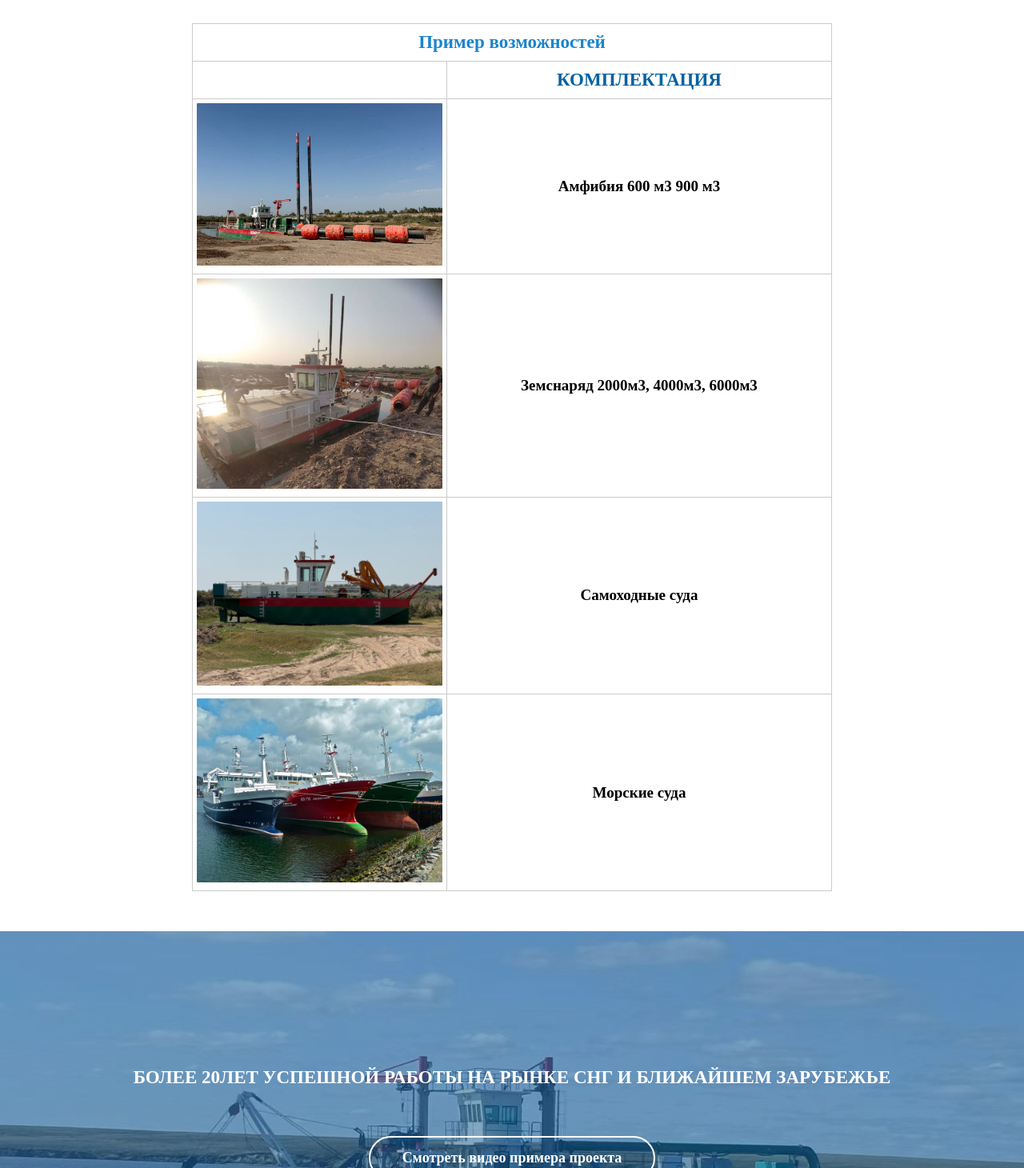
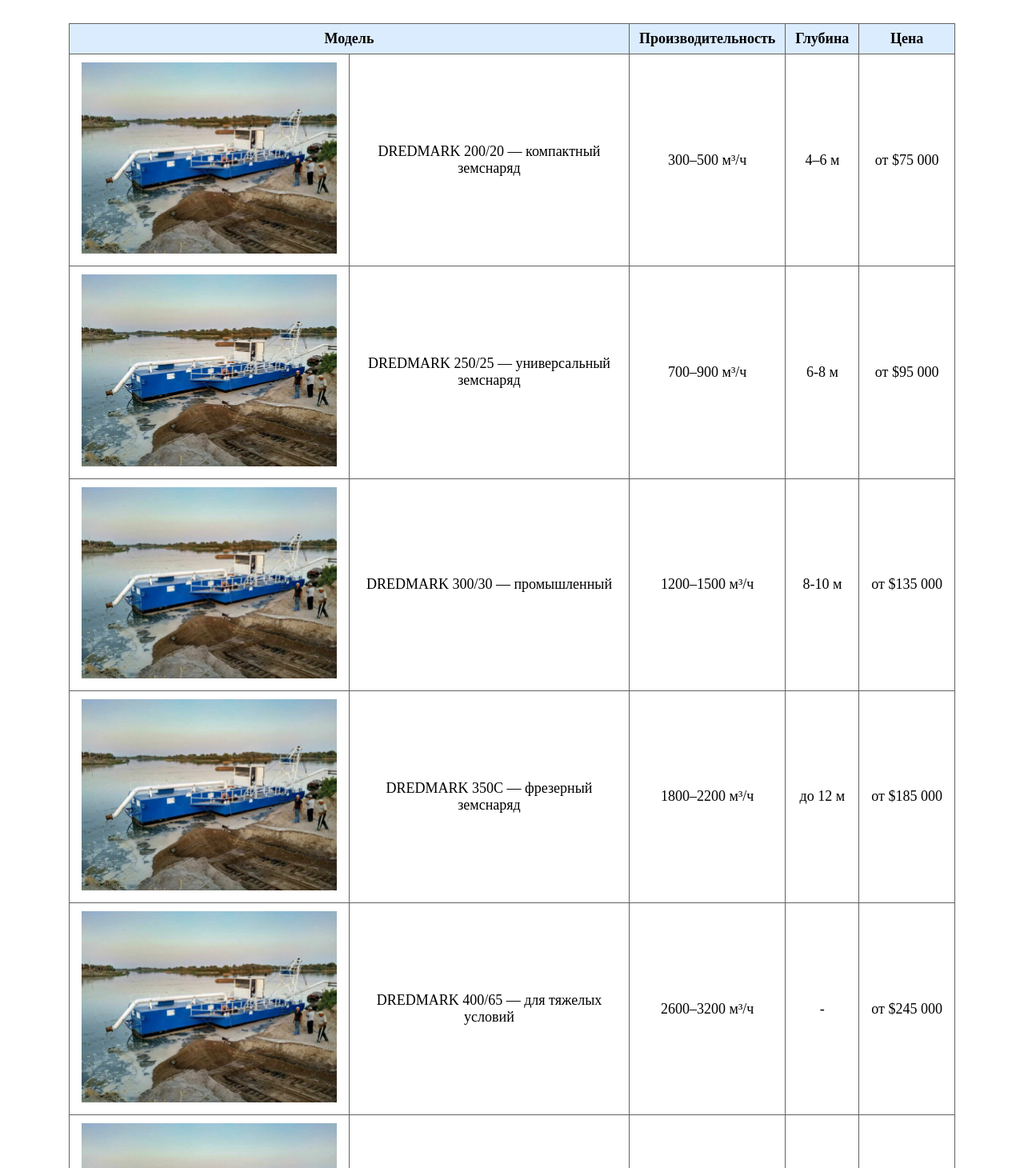
Before and after one commit to Diyar4ick/DREDMARK, a React (Vite) app: page / in a window 1280 px wide. Shown: the part 1250-2710 px from the top of the page at 80% size. Built offline with nearby package versions, Linux system fonts and the light colour scheme.

Commit message:
Expirement changes

```diff
--- a/src/components/Footer/Footer.jsx
+++ b/src/components/Footer/Footer.jsx
@@ -77,7 +77,7 @@
                 </span>
               </p>
             </div>
-            <div className="footer__infomain-box2">
+            {/* <div className="footer__infomain-box2">
               <a
                 href="https://t.me/TZNMDredmark"
                 target="_blank"
@@ -105,7 +105,7 @@
                 <img src={youTube} alt="" />
                 YouTube
               </a>
-            </div>
+            </div> */}
           </div>
           <a href="#" className="linkInst">
             {/* <img src={email} alt="" /> */}
--- a/src/components/HomeMain/HomeMain.jsx
+++ b/src/components/HomeMain/HomeMain.jsx
@@ -1,213 +1,271 @@
-import mainEndCard5 from '../../assets/images/mainEndCard5Img.jpg'
-import mainEndCard4 from '../../assets/images/mainEndCard1.jpg'
-import mainEndCard2 from '../../assets/images/mainEndCard2Img.jpg'
-import mainEndCard3 from '../../assets/images/mainEndCard3Img.jpg'
-import mainEndCard1 from '../../assets/images/mainCard3.jpg'
-import homeImgSw1 from '../../assets/images/homeImgSw1.jpg'
-import mainTableImg1 from '../../assets/images/mainTableImg1.jpg'
-import mainTableImg2 from '../../assets/images/mainTableImg2.jpg'
-import mainTableImg3 from '../../assets/images/mainTableImg3.jpg'
-import mainTableImg4 from '../../assets/images/mainTableImg4.jpg'
+import mainEndCard5 from "../../assets/images/mainEndCard5Img.jpg";
+import mainEndCard4 from "../../assets/images/mainEndCard1.jpg";
+import mainEndCard2 from "../../assets/images/mainEndCard2Img.jpg";
+import mainEndCard3 from "../../assets/images/mainEndCard3Img.jpg";
+import mainEndCard1 from "../../assets/images/mainCard3.jpg";
+import homeImgSw1 from "../../assets/images/homeImgSw1.jpg";
+import tableImg1 from "../../assets/images/gM3Block2Img5.jpg";
 
 import { useTranslation } from "react-i18next";
 
-
-import { useState } from 'react'
-import Modal6 from '../Modal/Modal6'
-import Modal5 from '../Modal/Modal5'
-import Modal4 from '../Modal/Modal4'
-import Modal3 from '../Modal/Modal3'
-import Modal2 from '../Modal/Modal2'
-import Modal from '../Modal/Modal'
-import { Link } from 'react-router-dom'
+import { useState } from "react";
+import Modal6 from "../Modal/Modal6";
+import Modal5 from "../Modal/Modal5";
+import Modal4 from "../Modal/Modal4";
+import Modal3 from "../Modal/Modal3";
+import Modal2 from "../Modal/Modal2";
+import Modal from "../Modal/Modal";
+import { Link } from "react-router-dom";
 // import PriceCell from '../PriceCell/PriceCell'
 
 const HomeMain = () => {
-  const [isModalOpen, setisModalOpen] = useState(false)
+  const [isModalOpen, setisModalOpen] = useState(false);
   const openModalHandler = () => {
-    setisModalOpen(true)
-  }
+    setisModalOpen(true);
+  };
   const closeModalHandler = () => {
-    setisModalOpen(false)
-  }
+    setisModalOpen(false);
+  };
   //
-  const [isModal2Open, setisModal2Open] = useState(false)
+  const [isModal2Open, setisModal2Open] = useState(false);
   const openModal2Handler = () => {
-    setisModal2Open(true)
-  }
+    setisModal2Open(true);
+  };
   const closeModal2Handler = () => {
-    setisModal2Open(false)
-  }
+    setisModal2Open(false);
+  };
   //
-  const [isModal3Open, setisModal3Open] = useState(false)
+  const [isModal3Open, setisModal3Open] = useState(false);
   const openModal3Handler = () => {
-    setisModal3Open(true)
-  }
+    setisModal3Open(true);
+  };
   const closeModal3Handler = () => {
-    setisModal3Open(false)
-  }
+    setisModal3Open(false);
+  };
   //
-  const [isModal4Open, setisModal4Open] = useState(false)
+  const [isModal4Open, setisModal4Open] = useState(false);
   const openModal4Handler = () => {
-    setisModal4Open(true)
-  }
+    setisModal4Open(true);
+  };
   const closeModal4Handler = () => {
-    setisModal4Open(false)
-  }
+    setisModal4Open(false);
+  };
   //
-  const [isModal5Open, setisModal5Open] = useState(false)
+  const [isModal5Open, setisModal5Open] = useState(false);
   const openModal5Handler = () => {
-    setisModal5Open(true)
-  }
+    setisModal5Open(true);
+  };
   const closeModal5Handler = () => {
-    setisModal5Open(false)
-  }
+    setisModal5Open(false);
+  };
   //
-  const [isModal6Open, setisModal6Open] = useState(false)
+  const [isModal6Open, setisModal6Open] = useState(false);
   const openModal6Handler = () => {
-    setisModal6Open(true)
-  }
+    setisModal6Open(true);
+  };
   const closeModal6Handler = () => {
-    setisModal6Open(false)
-  }
+    setisModal6Open(false);
+  };
   //
   const { t } = useTranslation();
 
   return (
     <div className="homeMain">
       <div className="homeBannerText">
-        {/* <img src={BannerTextImg} alt="" /> */}
         <p>{t("homeText1")}</p>
       </div>
 
       <div className="container">
-        <h2 className="homeMain__h2">{t("homeText2")}</h2>
-        {/* <p className="homeMain__p1"></p> */}
+        <h2 className="homeMain__h2">Модельный ряд земснарядов</h2>
         <div className="homeMain__table">
-          {/* <table className="homeMain__table-element">
+        <table className="homeMain__table-styled">
           <thead>
             <tr>
-                <th colSpan="4" className="homeMain__table-element-empty homeMain__table-element-h1">{t('homeCard2Text')}</th>
-              </tr>
-              <tr>
-                <th colSpan="2" className="homeMain__table-element-empty"></th>
-                <th className="homeMain__table-element-header">{t('homeCard1Text')}</th>
-                <th className="homeMain__table-element-header">{t('homeCard3Text')}</th>
+
+              <th colSpan={2}>{t('vozmMainSection8P1')}</th>
+              <th>Производительность</th>
+              <th>Глубина</th>
+              <th>Цена</th>
             </tr>
           </thead>
           <tbody>
             <tr>
-                <td className="homeMain__table-element-imgCell">
-                  <img src={mainEndCard1} alt="Амфибия" className='homeMain__table-element-img' />
-                </td>
-                <td className="homeMain__table-element-titleCell">{t('homeCardsText1')}</td>
-                <td><PriceCell usdPrice={650000} /></td>
-                <td>{t('homeMainBlock1Text1')}</td>
+              <td><img src={tableImg1} alt="" /></td>
+              <td>DREDMARK 200/20 — компактный земснаряд</td>
+              <td className="number">300–500 м³/ч</td>
+              <td> 4–6 м</td>
+              <td className="number">от $75 000</td>
             </tr>
             <tr>
-                <td className="homeMain__table-element-imgCell">
-                  <img src={mainEndCard4} alt="Земснаряд 2000" className='homeMain__table-element-img' />
-                </td>
-                <td className="homeMain__table-element-titleCell">{t('homeCardsText2')}</td>
-                <td>{t('vozmMainSection8P39')}</td>
-                <td>{t('homeMainBlock1Text2')}</td>
-              </tr>
-            </tbody>
-          </table> */}
-          <table className="homeMain__table-element">
-            <thead>
-              <tr>
-                <th colSpan="2" className="homeMain__table-element-empty homeMain__table-element-h1">{t('homeCard2Text')}</th>
+              <td><img src={tableImg1} alt="" /></td>
+              <td>DREDMARK 250/25 — универсальный земснаряд</td>
+              <td className="number">700–900 м³/ч</td>
+              <td>6-8 м</td>
+              <td className="number">от $95 000</td>
             </tr>
             <tr>
-                <th className="homeMain__table-element-header"></th>
-                <th className="homeMain__table-element-header">{t('homeCard3Text')}</th>
-              </tr>
-            </thead>
-            <tbody>
-              <tr>
-                <td className="homeMain__table-element-imgCell">
-                  <img src={mainTableImg1} alt="" className='homeMain__table-element-img' />
-                </td>
-                <td className="homeMain__table-element-titleCell">{t('homeCardsText1')} 600 м3 900 м3</td>
+              <td><img src={tableImg1} alt="" /></td>
+              <td>DREDMARK 300/30 — промышленный</td>
+              <td className="number">1200–1500 м³/ч</td>
+              <td>8-10 м</td>
+              <td className="number">от $135 000</td>
             </tr>
             <tr>
-                <td className="homeMain__table-element-imgCell">
-                  <img src={mainTableImg2} alt="" className='homeMain__table-element-img' />
-                </td>
-                <td className="homeMain__table-element-titleCell">{t('usMainFreshP1')} 2000м3, 4000м3, 6000м3</td>
+              <td><img src={tableImg1} alt="" /></td>
+              <td>DREDMARK 350C — фрезерный земснаряд</td>
+              <td className="number">1800–2200 м³/ч</td>
+              <td>до 12 м</td>
+              <td className="number">от $185 000</td>
             </tr>
             <tr>
-                <td className="homeMain__table-element-imgCell">
-                  <img src={mainTableImg3} alt="" className='homeMain__table-element-img' />
-                </td>
-                <td className="homeMain__table-element-titleCell">{t('homeTableCard1')}</td>
+              <td><img src={tableImg1} alt="" /></td>
+              <td>DREDMARK 400/65 — для тяжелых условий</td>
+              <td className="number">2600–3200 м³/ч</td>
+              <td>-</td>
+              <td className="number">от $245 000</td>
             </tr>
             <tr>
-                <td className="homeMain__table-element-imgCell">
-                  <img src={mainTableImg4} alt="" className='homeMain__table-element-img' />
-                </td>
-                <td className="homeMain__table-element-titleCell">{t('homeTableCard2')}</td>
+              <td><img src={tableImg1} alt="" /></td>
+              <td>DREDMARK 450/70 — high productivity</td>
+              <td className="number">3500–4200 м³/ч</td>
+              <td>-</td>
+              <td className="number">от $290 000</td>
             </tr>
           </tbody>
         </table>
+       <button className="homeMain__table-btn">Получить цену на нужную модель</button>
         </div>
       </div>
 
+      <div>
 
-      <div> <div className="home__block2">
+        <div className="home__block2">
           <img src={homeImgSw1} alt="" />
           <div className="home__block2-box">
-          <h4 className='home__block2-h4'>{t("homeText3")}</h4>
+            <h5 className="home__block2-subtitle">{t("homeText3")}</h5>
+            <h4 className="home__block2-h4">Почему выбирают DREDMARK</h4>
             {isModal2Open && <Modal2 closeModal2={closeModal2Handler} />}
-          <button className='home__block2-box-a' onClick={() => openModal2Handler()}>{t("homeText3Link")}</button>
-        </div>
-      </div></div>
+            <div className="home__block2-content">
 
 
+              <ul className="home__block2-adv">
+                <li>
+                  <p className="home__block2-adv-text"><span>✓</span>Собственное производство в Узбекистане </p>
+                  <p className="home__block2-adv-subtext">Контроль качества, прямые цены без посредников</p>
+                </li>
+
+                <li>
+                  <p className="home__block2-adv-text"><span>✓</span>Двигатели Weichai / Sinotruk / Cummins</p>
+                  <p  className="home__block2-adv-subtext">Легкий сервис и доступные запчасти.</p>
+                </li>
+                <li>
+                  <p className="home__block2-adv-text"><span>✓</span>Сборка “под проект”</p>
+                  <p  className="home__block2-adv-subtext">Можно изменить: фрезу, длину понтонов, насос, дизель, гидросистему.</p>
+                </li>
+                <li>
+                  <p className="home__block2-adv-text"><span>✓</span> Доставка в Казахстан, Таджикистан, Афганистан, ОАЭ, Африку</p>
+                  <p  className="home__block2-adv-subtext">Авто и контейнерные перевозки</p>
+                </li>
+                <li>
+                  <p className="home__block2-adv-text"><span>✓</span> Монтаж, обучение, запуск</p>
+                  <p  className="home__block2-adv-subtext">Инженер DREDMARK выезжает на объект.</p>
+                </li>
+
+              </ul>
+
+            <button className="home__block2-btn" onClick={() => openModal2Handler()}>
+              {t("homeText3Link")}
+            </button>
+              </div>
+          </div>
+        </div>
+      </div>
+
       <div className="container">
-        <h3 className="homeMain__box3-h3" id='vozmBlocksBack'>{t("homeText4")}</h3>
+        <h3 className="homeMain__box3-h3" id="vozmBlocksBack">
+          {t("homeText4")}
+        </h3>
         <div className="homeMain__box3">
           <div className="homeMain__box3-card2">
-            <img src={mainEndCard1} alt="" className='homeMain__box3-card2-img' />
+            <img
+              src={mainEndCard1}
+              alt=""
+              className="homeMain__box3-card2-img"
+            />
             <p>{t("homeText4Card1")}</p>
             {isModal4Open && <Modal4 closeModal4={closeModal4Handler} />}
-            <button className='homeMain__end-button' onClick={() => openModal4Handler()}>{t("homeText4CardLink")}</button>
-            <Link to="/vozm#homeEnd">{t('homeText4CardLink2')}</Link>
+            <button
+              className="homeMain__end-button"
+              onClick={() => openModal4Handler()}
+            >
+              {t("homeText4CardLink")}
+            </button>
+            <Link to="/vozm#homeEnd">{t("homeText4CardLink2")}</Link>
           </div>
 
           <div className="homeMain__box3-card2">
-            <img src={mainEndCard3} alt="" className='homeMain__box3-card2-img' />
+            <img
+              src={mainEndCard3}
+              alt=""
+              className="homeMain__box3-card2-img"
+            />
             <p>{t("homeText4Card3")}</p>
             {isModal3Open && <Modal3 closeModal3={closeModal3Handler} />}
-            <button className='homeMain__end-button' onClick={() => openModal3Handler()}>{t("homeText4CardLink")}</button>
-            <Link to="/vozm#homeEnd2">{t('homeText4CardLink2')}</Link>
-
+            <button
+              className="homeMain__end-button"
+              onClick={() => openModal3Handler()}
+            >
+              {t("homeText4CardLink")}
+            </button>
+            <Link to="/vozm#homeEnd2">{t("homeText4CardLink2")}</Link>
           </div>
           <div className="homeMain__box3-card2">
-
-            <img src={mainEndCard4} alt="" className='homeMain__box3-card2-img' />
+            <img
+              src={mainEndCard4}
+              alt=""
+              className="homeMain__box3-card2-img"
+            />
             <p>{t("homeText4Card4")}</p>
             {isModalOpen && <Modal closeModal={closeModalHandler} />}
-            <button className='homeMain__end-button' onClick={() => openModalHandler()}>{t("homeText4CardLink")}</button>
-            <Link to="/vozm#homeEnd3">{t('homeText4CardLink2')}</Link>
-
+            <button
+              className="homeMain__end-button"
+              onClick={() => openModalHandler()}
+            >
+              {t("homeText4CardLink")}
+            </button>
+            <Link to="/vozm#homeEnd3">{t("homeText4CardLink2")}</Link>
           </div>
           <div className="homeMain__box3-card2">
-            <img src={mainEndCard2} alt="" className='homeMain__box3-card2-img' />
+            <img
+              src={mainEndCard2}
+              alt=""
+              className="homeMain__box3-card2-img"
+            />
             <p>{t("homeText4Card2")}</p>
             {isModal5Open && <Modal5 closeModal5={closeModal5Handler} />}
-            <button className='homeMain__end-button' onClick={() => openModal5Handler()}>{t("homeText4CardLink")}</button>
-            <Link to="/vozm#homeEnd4">{t('homeText4CardLink2')}</Link>
-
+            <button
+              className="homeMain__end-button"
+              onClick={() => openModal5Handler()}
+            >
+              {t("homeText4CardLink")}
+            </button>
+            <Link to="/vozm#homeEnd4">{t("homeText4CardLink2")}</Link>
           </div>
           <div className="homeMain__box3-card2">
-            <img src={mainEndCard5} alt="" className='homeMain__box3-card2-img' />
+            <img
+              src={mainEndCard5}
+              alt=""
+              className="homeMain__box3-card2-img"
+            />
             <p>{t("homeText4Card5")}</p>
             {isModal6Open && <Modal6 closeModal6={closeModal6Handler} />}
-            <button className='homeMain__end-button' onClick={() => openModal6Handler()}>{t("homeText4CardLink")}</button>
-            <Link to="/vozm#homeEnd5">{t('homeText4CardLink2')}</Link>
-
+            <button
+              className="homeMain__end-button"
+              onClick={() => openModal6Handler()}
+            >
+              {t("homeText4CardLink")}
+            </button>
+            <Link to="/vozm#homeEnd5">{t("homeText4CardLink2")}</Link>
           </div>
         </div>
       </div>
@@ -225,7 +283,7 @@
         <h2>• земснаряд на шасси</h2>
       </div>
     </div>
-  )
-}
+  );
+};
 
-export default HomeMain
+export default HomeMain;
--- a/src/components/HomeMain/HomeMain.scss
+++ b/src/components/HomeMain/HomeMain.scss
@@ -1,5 +1,5 @@
 @mixin media($size) {
-    @media(max-width: #{$size}px) {
+  @media (max-width: #{$size}px) {
     @content;
   }
 }
@@ -12,155 +12,48 @@
     margin: 50px 0 30px;
   }
 
-
-
   &__table {
+    &-styled {
+      border-collapse: collapse;
+      margin: 30px auto;
+      font-size: 18px;
+      border: 1px solid #000;
+    }
+    &-styled thead th {
+      border: 1px solid #636262;
+      padding: 8px 12px;
+      background-color: #dbecff;
+      font-weight: 700;
+      text-align: center;
+    }
+    &-styled td {
+      border: 1px solid #636262;
+      padding: 10px 15px;
+      max-width: 350px;
+      text-align: center;
+      img {
+        max-width: 350px;
         width: 100%;
-        margin: 20px auto;
-        width: 800px;
-
-        @include media(1040) {
-            width: 800px;
-        }
-
-        @include media(830) {
-            width: 600px;
-        }
-
-        @include media(630) {
-            width: 450px;
-        }
-
-        @include media(480) {
-            width: 370px;
-        }
-
-        @include media(400) {
-            width: 340px;
-        }
-
-        &-element {
-            width: 100%;
-            border-collapse: collapse;
-            height: 100%;
-
-            th,
-            td {
-                border: 1px solid #ccc;
-                padding: 5px;
-                text-align: center;
-                font-size: 19px;
-
-                @include media(670) {
-                    font-size: 15px;
-                    line-height: 18px;
-                }
-
-                @include media(560) {
-                    font-size: 12px;
-                    line-height: 13px;
-                }
-
-                @include media(450) {
-                    font-size: 11px;
-                }
-
-                @include media(400) {
-                    padding: 1px;
       }
     }
+    &-styled td.number {
+      text-align: center;
+    }
+    &-btn {
+      color: rgb(0, 83, 191);
+      font-size: 18px;
+      font-weight: 700;
+      padding: 15px 40px;
+      border: solid 2px rgb(0, 83, 191);
+      border-radius: 30px;
+      transition: 0.2s;
+      background: none;
 
-            th {
-                font-weight: 700;
-                padding: 10px;
-                font-size: 23px;
-
-                @include media(670) {
-                    font-size: 18px;
+      &:hover {
+        color: white;
+        background: rgb(0, 83, 191);
+        border: solid 2px rgb(0, 83, 191);
       }
-
-                @include media(560) {
-                    font-size: 15px;
-                }
-
-                @include media(450) {
-                    font-size: 14px;
-                }
-            }
-
-            &-header {
-                color: rgb(0, 97, 161);
-
-                width: 150px; // одинаковая ширина для «Цена» и «Комплектация»
-            }
-
-            &-h1 {
-                color: rgba(0, 120, 200, 0.902); // синий цвет, как заголовок
-
-            }
-
-            &-empty {
-                width: 50%; // первые две колонки объединены, занимают половину
-            }
-
-            &-imgCell {
-                width: 110px;
-                // height: 100px;
-            }
-
-            &-titleCell {
-                width: 100px; // оставшаяся часть из первых двух колонок
-                font-weight: 700;
-                font-size: 23px;
-
-            }
-
-            &-img {
-                // max-width: 200px;
-                object-fit: cover;
-                width: 100%; // чтобы изображение масштабировалось в ячейке
-                border-radius: 1px;
-
-
-            }
-        }
-    }
-
-    .priceButton1 {
-        padding: 4px 8px;
-        background: #6c757d;
-        color: white;
-        border-radius: 4px;
-        cursor: pointer;
-         @include media(800) {
-            font-size: 10px;
-        }
-         @include media(630) {
-            font-size: 9px;
-            padding: 2px 4px;
-        }
-         @include media(400) {
-            font-size: 7px;
-            border-radius: 2px;
-        }
-
-    }
-    .priceButton2 {
-        padding: 4px 8px;
-        background: rgba(0, 120, 200, 0.902);
-        color: white;
-        border-radius: 4px;
-        cursor: pointer;
-         @include media(800) {
-            font-size: 10px;
-        }
-         @include media(630) {
-            font-size: 9px;
-            padding: 2px 4px;
-        }
-         @include media(400) {
-            font-size: 7px;
-            border-radius: 2px;
     }
   }
 }
@@ -173,7 +66,6 @@
   align-items: center;
   // position: relative;
   // padding: 0 0 40px;
-    justify-content: center;
 
   img {
     width: 100%;
@@ -188,12 +80,28 @@
     color: white;
     font-size: 23px;
     font-weight: 700;
-        padding: 30px 0 40px;
     text-transform: uppercase;
     text-align: center;
 
     // position: absolute;
     // top: 20px;
+    @include media(550) {
+      font-size: 20px;
+    }
+
+    @include media(400) {
+      font-size: 15px;
+    }
+  }
+  &-subtitle {
+    color: white;
+    font-size: 17px;
+    font-weight: 700;
+    padding: 15px 0 0;
+    text-transform: uppercase;
+    text-align: center;
+
+    // position: absolute;
     @include media(550) {
       font-size: 20px;
     }
@@ -209,16 +117,19 @@
     flex-direction: column;
     align-items: center;
     gap: 20px;
+  }
 
-        &-a {
+  &-btn {
     color: white;
     font-size: 18px;
     font-weight: 700;
     padding: 15px 40px;
     border: solid 2px white;
     border-radius: 30px;
-            transition: .2s;
+    transition: 0.2s;
     background: none;
+    height: max-content;
+    margin: 20px 0;
 
     &:hover {
       background: white;
@@ -231,6 +142,27 @@
       padding: 10px 30px;
     }
   }
+  &-adv {
+    &-text {
+      display: flex;
+      align-items: center;
+      color: white;
+      font-size: 18px;
+      padding: 5px 2px;
+      font-weight: 700;
+      span {
+        font-size: 22px;
+        font-weight: 700;
+      }
+    }
+    &-subtext {
+      font-size: 15px;
+      color: white;
+    }
+  }
+
+  &-content {
+    display: flex;
   }
 }
 
@@ -283,12 +215,11 @@
       width: max-content;
       margin: 0 auto;
       background: none;
-            transition: .3s;
+      transition: 0.3s;
 
       &:hover {
         color: rgb(0, 89, 255);
         border-bottom: solid 1px rgb(0, 89, 255);
-
       }
     }
 
@@ -302,7 +233,7 @@
       border: solid 2px rgb(0, 63, 164);
       padding: 5px;
       border-radius: 5px;
-            transition: .3s;
+      transition: 0.3s;
 
       &:hover {
         background: rgb(0, 63, 164);
@@ -339,7 +270,11 @@
     left: 0;
     width: 100%;
     height: 100%;
-        background: linear-gradient(to top, rgba(0, 0, 0, 0) 20%, rgba(0, 0, 0, 1) 90%);
+    background: linear-gradient(
+      to top,
+      rgba(0, 0, 0, 0) 20%,
+      rgba(0, 0, 0, 1) 90%
+    );
     // pointer-events: none;
   }
 }
```
Also changed, not shown: src/components/Banners/Banners.scss (+26 -8 lines), src/components/Banners/MainBanner.jsx (+15 -15 lines). Lines whose indentation alone changed are shown as unchanged.
